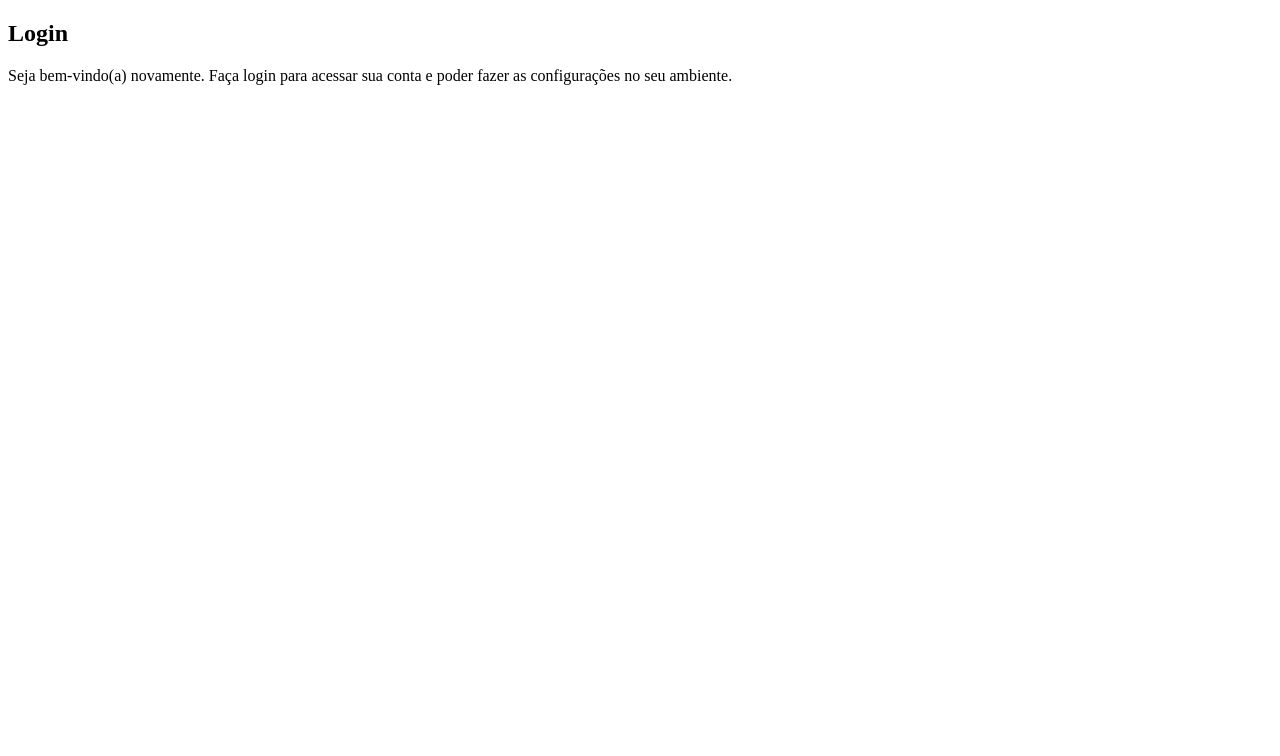
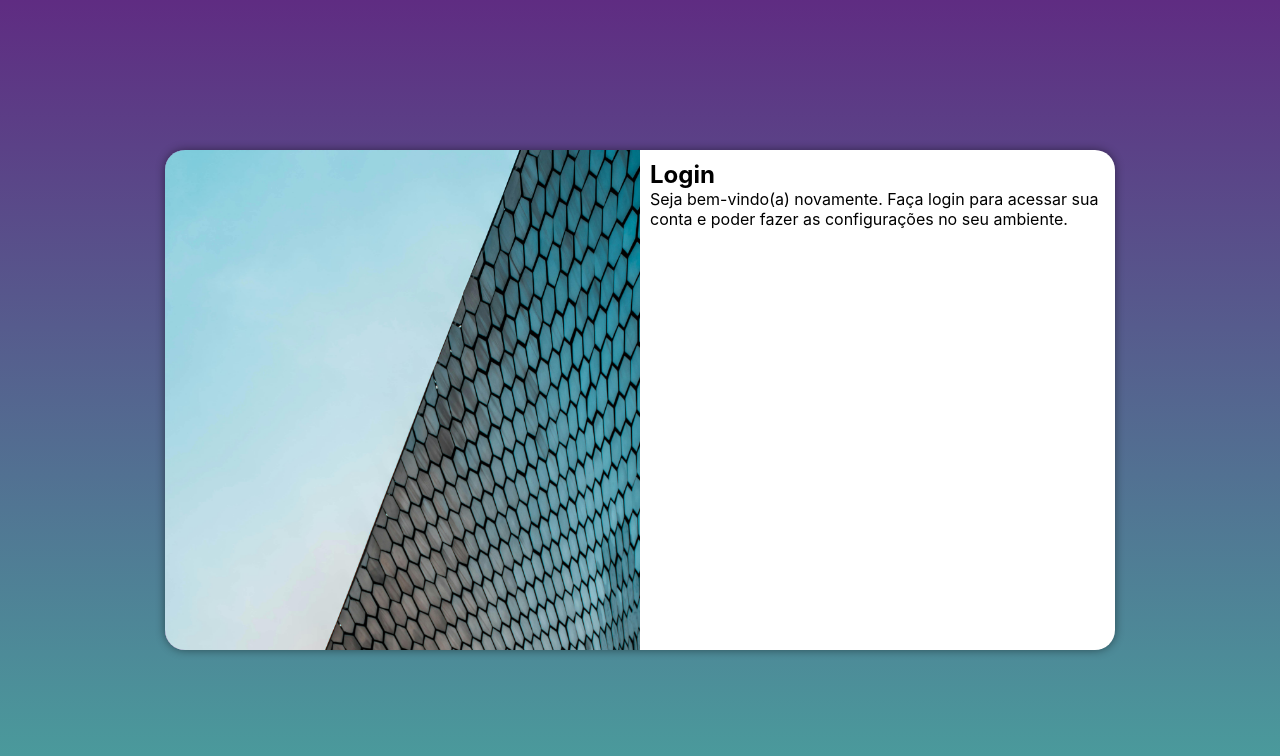
Before and after one commit to thiago-bali/projeto-login, a plain HTML site: page index.html in a window 1280 px wide. Drawn offline with Linux system fonts and the light colour scheme.

Commit message:
media query para outras telas

```diff
--- /dev/null
+++ b/estilos/media-query.css
@@ -0,0 +1,49 @@
+@charset "UTF-8";
+
+/*
+    Paletas de cores
+    Verde : #49a09d
+    Lilás: #5f2c82
+
+*/
+
+@media screen and (min-width: 768px) and (max-width: 992px) {
+    body {
+        background-image: linear-gradient(to top, #49a09d, #5f2c82 );
+    }
+
+    section#login {
+        width: 80vw;
+    }
+
+    section#login > div#imagem {
+        float: left;
+        width: 30%;
+        height: 100%;
+    }
+
+    section#login > div#formulario {
+        float: right;
+        width: 70%;
+    }
+}
+
+@media screen and (min-width: 992px) {
+    body {
+        background-image: linear-gradient(to top, #49a09d, #5f2c82 );
+    }
+    section#login {
+        width: 950px;
+    }
+
+    section#login > div#imagem {
+        float: left;
+        width: 50%;
+        height: 950px;
+    }
+
+    section#login > div#formulario {
+        float: right;
+        width: 50%;
+    }
+}
--- a/estilos/style.css
+++ b/estilos/style.css
@@ -6,3 +6,52 @@
     Lilás: #5f2c82
 
 */
+
+*{
+    font-family: -apple-system, BlinkMacSystemFont, 'Segoe UI', Roboto, Oxygen, Ubuntu, Cantarell, 'Open Sans', 'Helvetica Neue', sans-serif;
+    padding: 0px;
+    margin: 0px;
+    box-sizing: border-box;
+}
+
+body, html {
+    background-color: #5f2c82;
+    height: 100vh;
+    width: 100vw;
+}
+
+main {
+    position: relative;
+    height: 100vh;
+    width: 100vw;
+}
+
+section#login {
+    position: absolute;
+    top: 50%;
+    left: 50%;
+    transform: translate(-50%, -50%);
+    overflow: hidden;
+
+    background-color: white;
+    width: 250px;
+    height: 500px;
+    border-radius: 20px;
+    box-shadow: 0px 0px 10px rgba(0, 0, 0, 0.450);
+
+    transition: width .3s, height .3s;
+    transition-timing-function: ease;
+}
+
+section#login > div#imagem {
+    display: block;
+    background: #5f2c82 url(../imagens/metal.jpg) no-repeat;
+    background-size:cover;
+    background-position: bottom;
+    height: 200px;
+}
+
+section#login > div#formulario {
+    display: block;
+    padding: 10px;
+}
--- a/index.html
+++ b/index.html
@@ -5,6 +5,7 @@
     <meta name="viewport" content="width=device-width, initial-scale=1.0">
     <title>Login</title>
     <link rel="stylesheet" href="estilos/style.css">
+    <link rel="stylesheet" href="estilos/media-query.css">
 </head>
 <body>
     <main>
```
